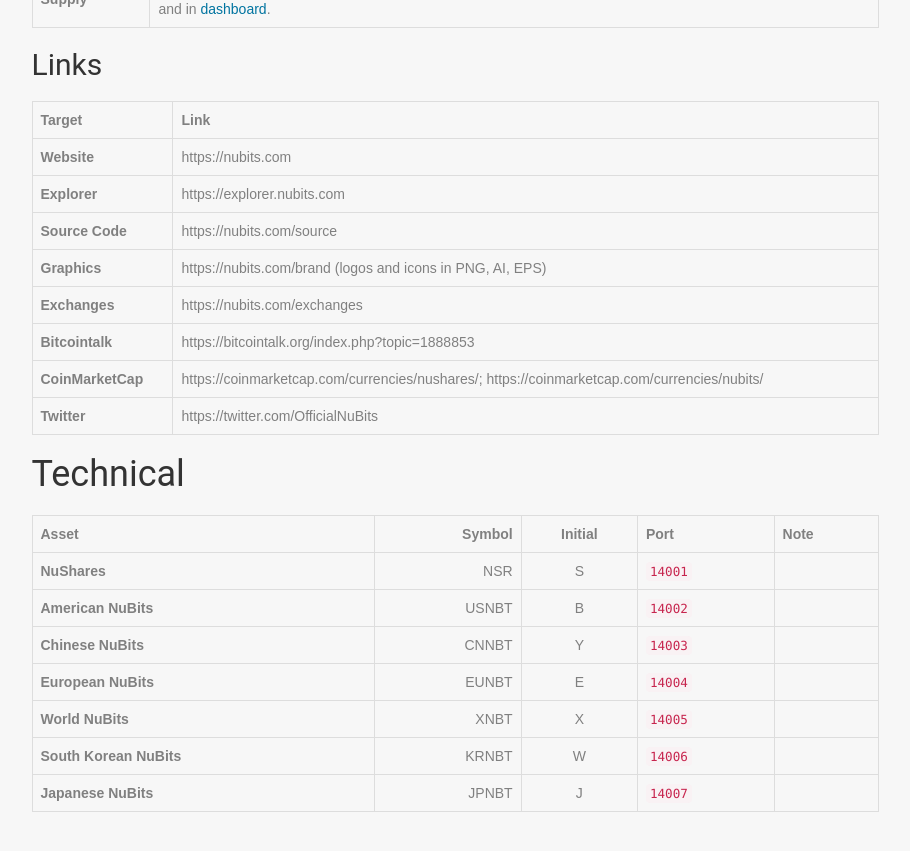
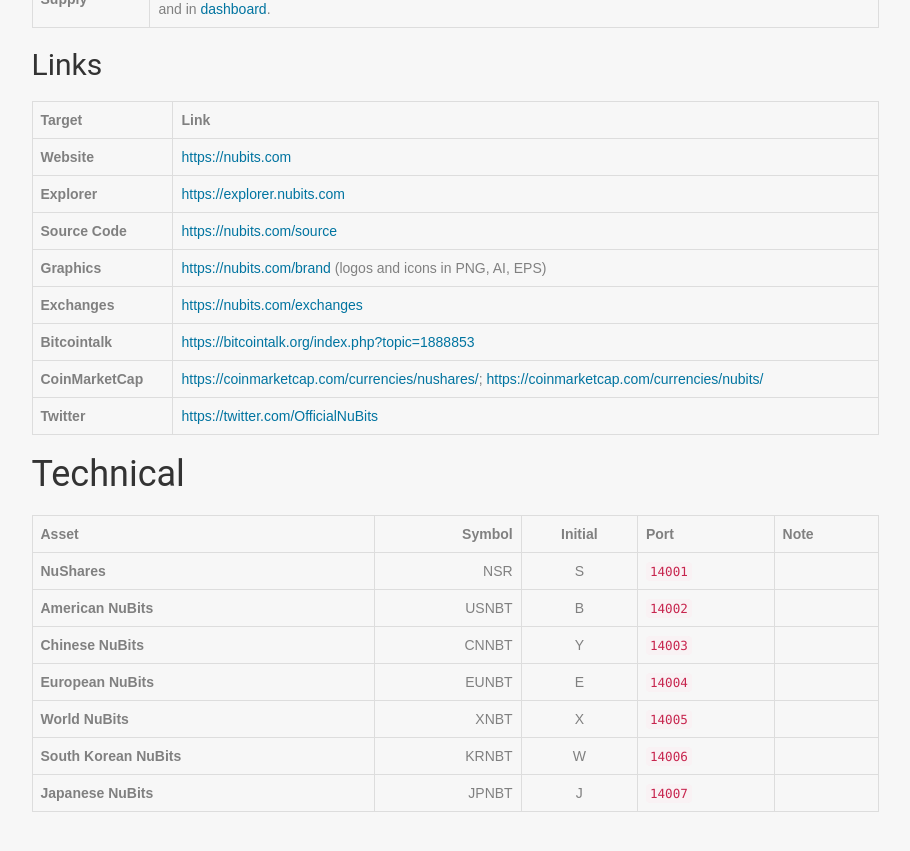
Before and after one commit to NuNetwork/nunetwork.github.io, a Jekyll site: the page built from _pages/listing.md, in a window 1280 px wide and 900 px high, scrolled down 1891 px. Shown: the top 851 px of the window, without its empty margins (331-1241 px from the left). Built offline with Jekyll 4.4.1, drawn with Linux system fonts in a browser that asks for light colours; some of the changed text lies outside the part shown.

Commit message:
Update listing.md

```diff
--- a/_pages/listing.md
+++ b/_pages/listing.md
@@ -75,14 +75,14 @@
 
 | Target | Link |
 |:--|:--|
-Website | https://nubits.com
-Explorer | https://explorer.nubits.com
-Source Code | https://nubits.com/source
-Graphics | https://nubits.com/brand (logos and icons in PNG, AI, EPS)
-Exchanges | https://nubits.com/exchanges
-Bitcointalk | https://bitcointalk.org/index.php?topic=1888853
-CoinMarketCap | https://coinmarketcap.com/currencies/nushares/; https://coinmarketcap.com/currencies/nubits/
-Twitter | https://twitter.com/OfficialNuBits
+Website | <https://nubits.com>
+Explorer | <https://explorer.nubits.com>
+Source Code | <https://nubits.com/source>
+Graphics | <https://nubits.com/brand> (logos and icons in PNG, AI, EPS)
+Exchanges | <https://nubits.com/exchanges>
+Bitcointalk | <https://bitcointalk.org/index.php?topic=1888853>
+CoinMarketCap | <https://coinmarketcap.com/currencies/nushares/>; <https://coinmarketcap.com/currencies/nubits/>
+Twitter | <https://twitter.com/OfficialNuBits>
 
 # Technical
 
```
Also changed, not shown: other parts of _pages/listing.md (+1 -1 lines).
